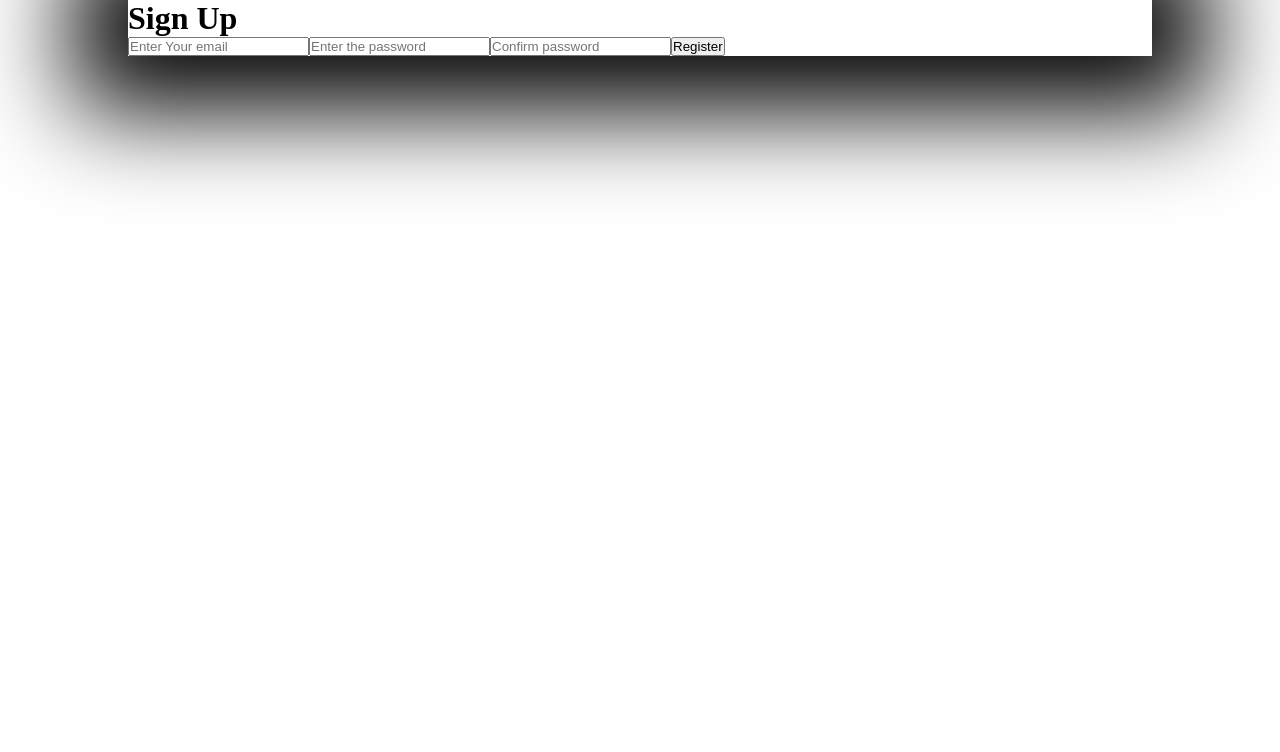
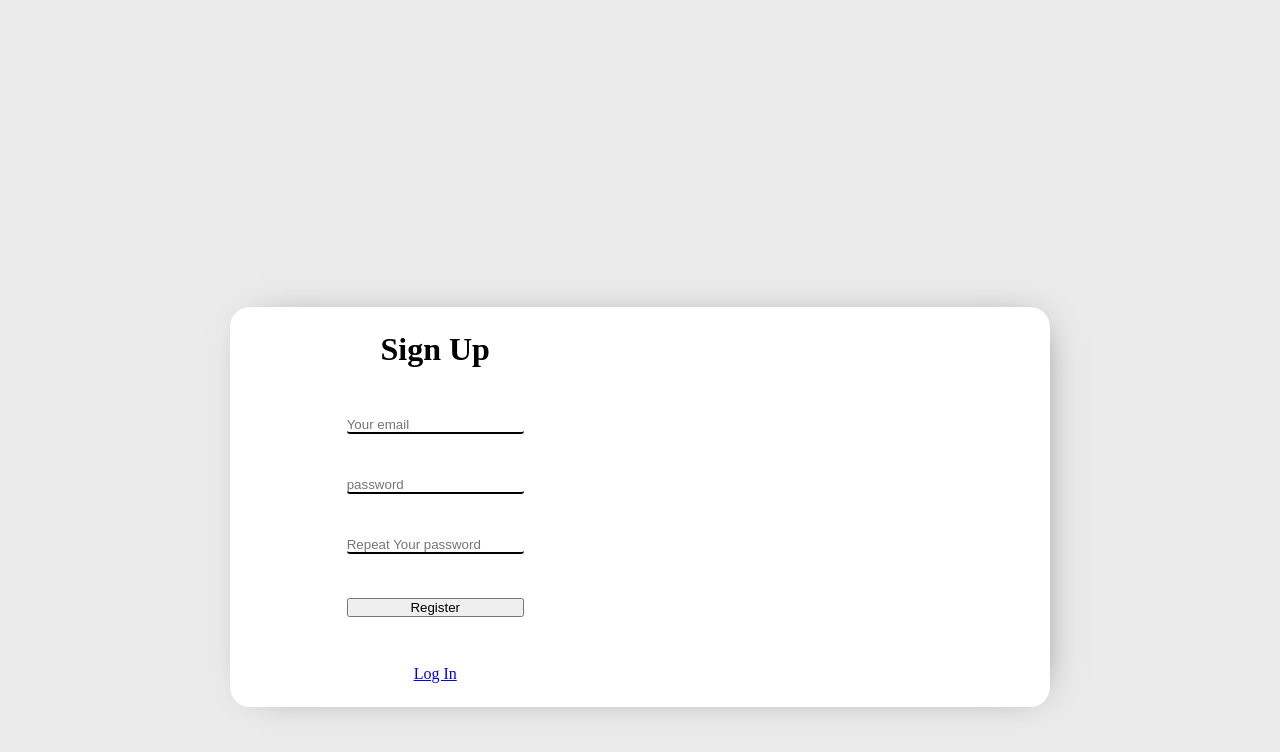
Before and after one commit to szrederkarol1/Final-project, a React (Vite) app: page /Projects/SignUp in a window 1280 px wide. Shown: the top 752 px of the page. Built offline with nearby package versions, Linux system fonts and the light colour scheme.

Commit message:
Complete Register. Started add styles

```diff
--- a/src/App.jsx
+++ b/src/App.jsx
@@ -4,6 +4,7 @@ import Base from "./components/Base";
 import Projects from "./projects/Projects";
 import SignUp from "./components/SignUp";
 import SignIn from "./components/SignIn";
+import NoteBook from "./notebook_project/notebook";
 
 const App = () => {
   return (
@@ -14,6 +15,7 @@ const App = () => {
           <Route path="/Projects" element={<Projects />} />;
           <Route path="/Projects/SignIn" element={<SignIn />} />;
           <Route path="/Projects/SignUp" element={<SignUp />} />;
+          <Route path="/Projects/NoteBook" element={<NoteBook />} />;
         </Routes>
       </BrowserRouter>
     </>
--- a/src/components/SignIn.jsx
+++ b/src/components/SignIn.jsx
@@ -1,5 +1,5 @@
 import supabase from "../services/supabase";
-import { useNavigate } from "react-router-dom";
+import { useNavigate, Link } from "react-router-dom";
 import { useState } from "react";
 
 const SignIn = () => {
@@ -14,7 +14,7 @@ const SignIn = () => {
       password: password.value,
     });
     if (!error) {
-      navigation("/");
+      navigation("/Projects/NoteBook");
       return;
     }
     setauthError(error.message);
@@ -28,6 +28,7 @@ const SignIn = () => {
         <input id="password" type="password" placeholder="Enter the password" />
         <button>Log in</button>
       </form>
+      <Link to="/Projects/SignUp">Sign Up</Link>
     </>
   );
 };
--- a/src/components/SignUp.jsx
+++ b/src/components/SignUp.jsx
@@ -1,5 +1,6 @@
-import { useNavigate } from "react-router-dom";
+import { useNavigate, Link } from "react-router-dom";
 import supabase from "../services/supabase";
+import "./SignUp.scss";
 
 const SignUp = () => {
   const navigation = useNavigate();
@@ -18,7 +19,7 @@ const SignUp = () => {
     });
 
     if (!error) {
-      navigation("/");
+      navigation("/Projects/SignIn");
       return;
     }
     console.error(error);
@@ -26,17 +27,26 @@ const SignUp = () => {
 
   return (
     <>
+      <div className="register_container">
+        <div className="form_container">
           <h1>Sign Up</h1>
-      <form onSubmit={handleSignUp}>
-        <input id="email" placeholder="Enter Your email" />
-        <input id="password" type="password" placeholder="Enter the password" />
+          <form className="form" onSubmit={handleSignUp}>
+            <input id="email" placeholder="Your email" />
+            <input
+              id="password"
+              type="password"
+              placeholder="password"
+            />
             <input
               id="password_confirm"
               type="password"
-          placeholder="Confirm password"
+              placeholder="Repeat Your password"
             />
             <button>Register</button>
           </form>
+          <Link to="/Projects/SignIn">Log In</Link>
+        </div>
+      </div>
     </>
   );
 };
--- /dev/null
+++ b/src/components/SignUp.scss
@@ -0,0 +1,36 @@
+body {
+  background-color: rgba(191, 191, 191, 0.3);
+}
+#root {
+  box-shadow: none;
+  display: flex;
+  justify-content: center;
+}
+.register_container {
+  width: 80%;
+  height: 50vh;
+  background-color: #fff;
+  border-radius: 20px;
+  box-shadow: 7px 0px 39px -23px rgba(66, 68, 90, 1);
+  margin-top: 30%;
+
+  .form_container {
+    width: 50%;
+    height: 100%;
+    display: flex;
+    flex-direction: column;
+    align-items: center;
+    justify-content: space-around;
+    .form {
+      display: flex;
+      flex-direction: column;
+      justify-content: space-between;
+      height: 50%;
+      input {
+        border: none;
+        border-bottom: 2px solid black;
+        border-radius: 3px;
+      }
+    }
+  }
+}
--- /dev/null
+++ b/src/notebook_project/notebook.jsx
@@ -0,0 +1,58 @@
+import { useNavigate } from "react-router-dom";
+import supabase from "../services/supabase";
+import { useEffect, useState } from "react";
+
+function NoteBook() {
+  const navigation = useNavigate();
+  const [flag, setFlag] = useState(false);
+  let alreadyMounted = false;
+
+  useEffect(() => {
+    if (!alreadyMounted) {
+      getSession();
+    }
+    alreadyMounted = true;
+  }, []);
+
+  const getSession = async () => {
+    const { data, error } = await supabase.auth.getSession();
+    console.log(data);
+    if (!data.session) {
+      navigation("/Projects/SignIn");
+    }
+  };
+
+  const handleLogout = async () => {
+    let { error } = await supabase.auth.signOut();
+    if (!error) {
+      navigation("/Projects/SignIn");
+    }
+    navigation("/Projects/SignIn");
+  };
+  const handleSaveNote = async (e) => {
+    e.preventDefault();
+
+    const { text } = e.target.elements;
+
+    let { data: Notebook, error } = await supabase
+      .from("Notebook")
+      .select("id");
+    if (error) {
+      console.log(data);
+    }
+  };
+
+
+  return (
+    <div>
+      <button onClick={handleLogout}>Log out</button>
+      <form onSubmit={handleSaveNote}>
+        <input id="text" type="text" placeholder="Wpisz notatkę.." />
+        <button>Zapisz</button>
+      </form>
+      <h1>Hello! This is my NoteBook!</h1>
+    </div>
+  );
+}
+
+export default NoteBook;
--- a/src/projects/Projects.jsx
+++ b/src/projects/Projects.jsx
@@ -1,14 +1,14 @@
-import { Component } from "react";
 import "./Projects.scss";
-import SignIn from "../components/SignIn";
+import { Link } from "react-router-dom";
 
-export default class Projects extends Component {
-  render() {
-    return (
-      <div className="registration_container">
-        <SignIn/>
-        <SignUp/>
+function Projects() {
+  return (
+    <>
+      <div>
+        <Link to="/Projects/SignUp">Projekt z rejestracją</Link>
       </div>
-    );
-  }
+    </>
+  );
 }
+
+export default Projects;
```
Also changed, not shown: src/components/Main_supabase.jsx (added, +21 -0 lines). Lines whose indentation alone changed are shown as unchanged.
